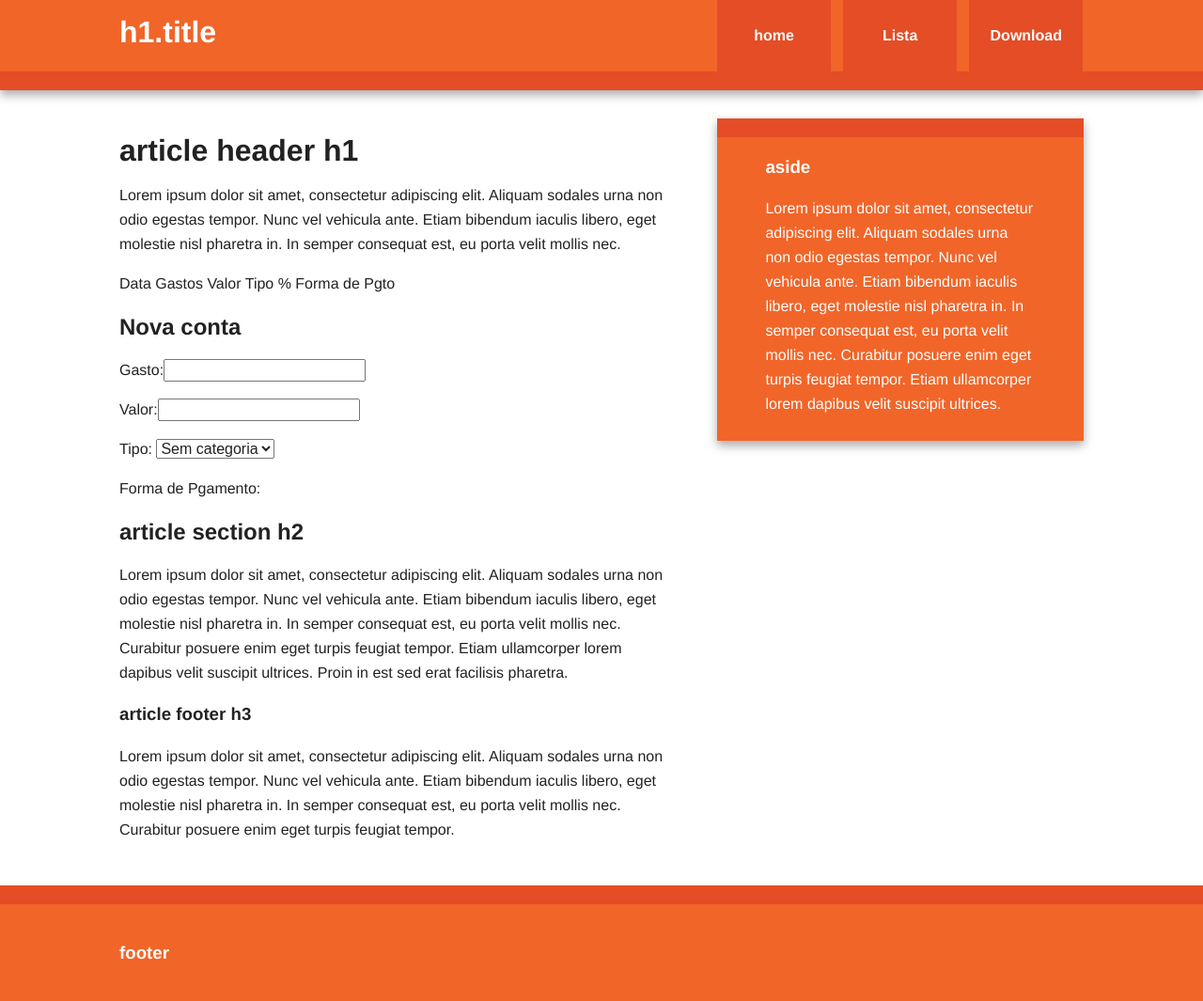
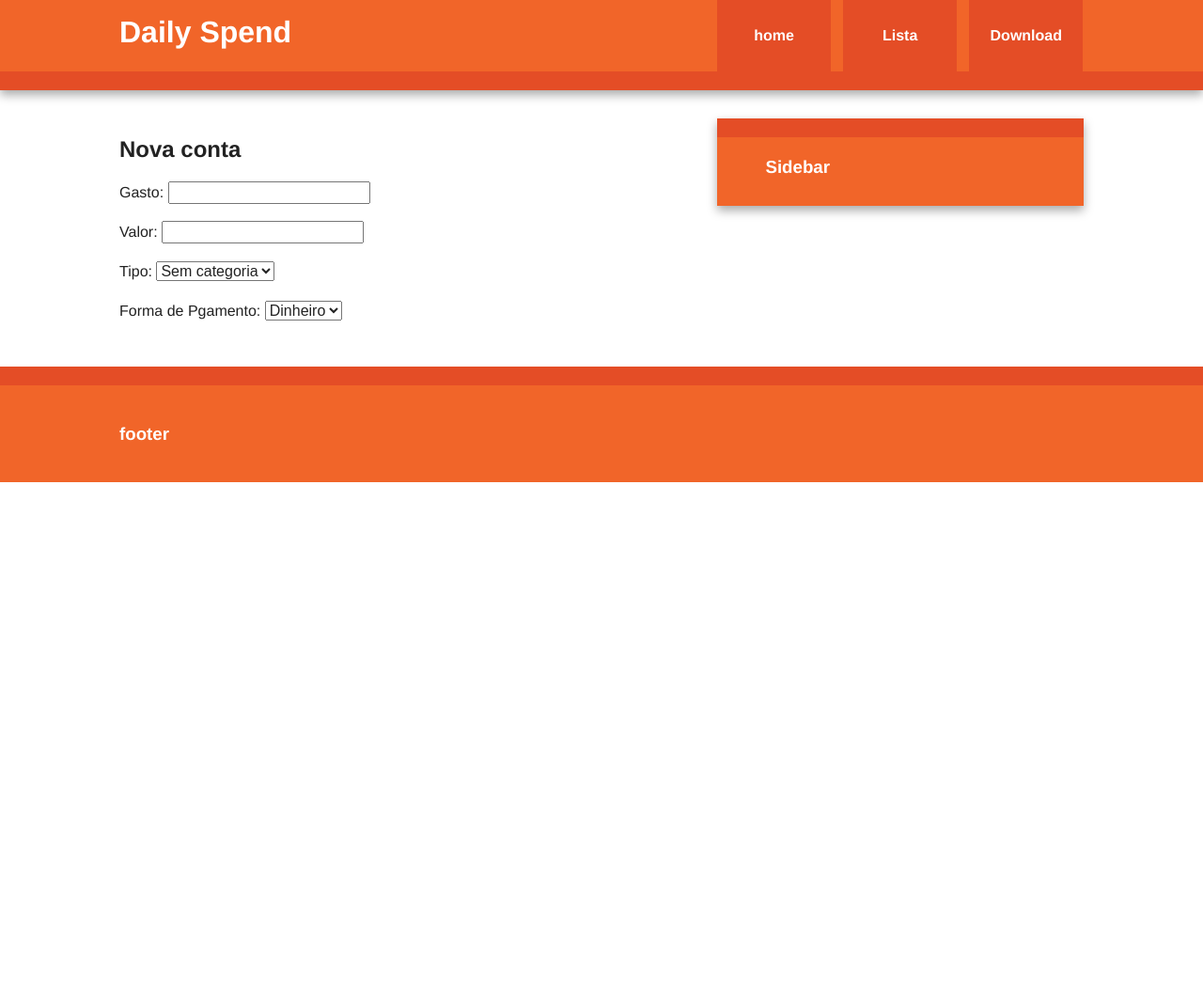
Before and after one commit to vrleonel/dailyspend, a PHP site: page / in a window 1280 px wide. Shown: the whole page at 94% size. After the commit the page ends 513 px from the top, so only its background shows below. Run offline with PHP 8.4, Linux system fonts and the light colour scheme; some libraries are stand-ins or nearby versions.

Commit message:
Correcao da documentacao

```diff
--- a/config.php
+++ b/config.php
@@ -20,8 +20,7 @@ $arrForma =
   array(
     "Dinheiro",
     "Débito",
-    "Crédito"
-    );
+    "Crédito");
 
 
 ?>
--- a/index.php
+++ b/index.php
@@ -25,7 +25,7 @@ include("config.php");
 
   <div class="header-container">
     <header class="wrapper clearfix">
-                <h1 class="title">h1.title</h1>
+      <h1 class="title">Daily Spend</h1>
       <nav>
         <ul>
           <li><a href="#">home</a></li>
@@ -38,46 +38,37 @@ include("config.php");
 
   <div class="main-container">
     <div class="main wrapper clearfix">
-
       <article>
-                    <header>
-                        <h1>article header h1</h1>
-                        <p>Lorem ipsum dolor sit amet, consectetur adipiscing elit. Aliquam sodales urna non odio egestas tempor. Nunc vel vehicula ante. Etiam bibendum iaculis libero, eget molestie nisl pharetra in. In semper consequat est, eu porta velit mollis nec.</p>
-                    </header>
 
 
-
-
-Data    Gastos  Valor   Tipo    %   Forma de Pgto
         <section>
           <h2>Nova conta</h2>
-                        <p><label>Gasto:</label><input type="text" name="txtGasto" value="" /></p>
-                        <p><label>Valor:</label><input type="number" name="txtValor" value="" /></p>
-                        <p><label>Tipo:</label>
+          <p>
+            <label>Gasto: </label><input type="text" name="txtGasto" value="" />
+          </p>
+          <p>
+            <label>Valor: </label><input type="number" name="txtValor" value="" />
+          </p>
+          <p>
+            <label>Tipo: </label>
 
-                            <select>
+            <select name="sltTipo">
               <? foreach($arrTipo as $key=>$tipo){ ?>
               <option value="<?=$key?>"><?= $tipo ?></option>
               <? } ?>
             </select>
           </p>
-                        <p><label>Forma de Pgamento:</label></p>
+          <p><label>Forma de Pgamento:</label>
+            <select>
+              <? foreach($arrForma as $key => $forma){ ?>
+                <option value="<?=$key?>"><?= $forma ?></option>
+              <? } ?>
+            </select>
+          </p>
           <p></p>
           <p></p>
         </section>
 
-
-
-
-
-                    <section>
-                        <h2>article section h2</h2>
-                        <p>Lorem ipsum dolor sit amet, consectetur adipiscing elit. Aliquam sodales urna non odio egestas tempor. Nunc vel vehicula ante. Etiam bibendum iaculis libero, eget molestie nisl pharetra in. In semper consequat est, eu porta velit mollis nec. Curabitur posuere enim eget turpis feugiat tempor. Etiam ullamcorper lorem dapibus velit suscipit ultrices. Proin in est sed erat facilisis pharetra.</p>
-                    </section>
-                    <footer>
-                        <h3>article footer h3</h3>
-                        <p>Lorem ipsum dolor sit amet, consectetur adipiscing elit. Aliquam sodales urna non odio egestas tempor. Nunc vel vehicula ante. Etiam bibendum iaculis libero, eget molestie nisl pharetra in. In semper consequat est, eu porta velit mollis nec. Curabitur posuere enim eget turpis feugiat tempor.</p>
-                    </footer>
       </article>
 
 
@@ -88,8 +79,8 @@ Data    Gastos  Valor   Tipo    %   Forma de Pgto
 
 
       <aside>
-                    <h3>aside</h3>
-                    <p>Lorem ipsum dolor sit amet, consectetur adipiscing elit. Aliquam sodales urna non odio egestas tempor. Nunc vel vehicula ante. Etiam bibendum iaculis libero, eget molestie nisl pharetra in. In semper consequat est, eu porta velit mollis nec. Curabitur posuere enim eget turpis feugiat tempor. Etiam ullamcorper lorem dapibus velit suscipit ultrices.</p>
+        <h3>Sidebar</h3>
+        <p></p>
       </aside>
 
     </div> <!-- #main -->
```
Also changed, not shown: README.md. Lines whose indentation alone changed are shown as unchanged.
